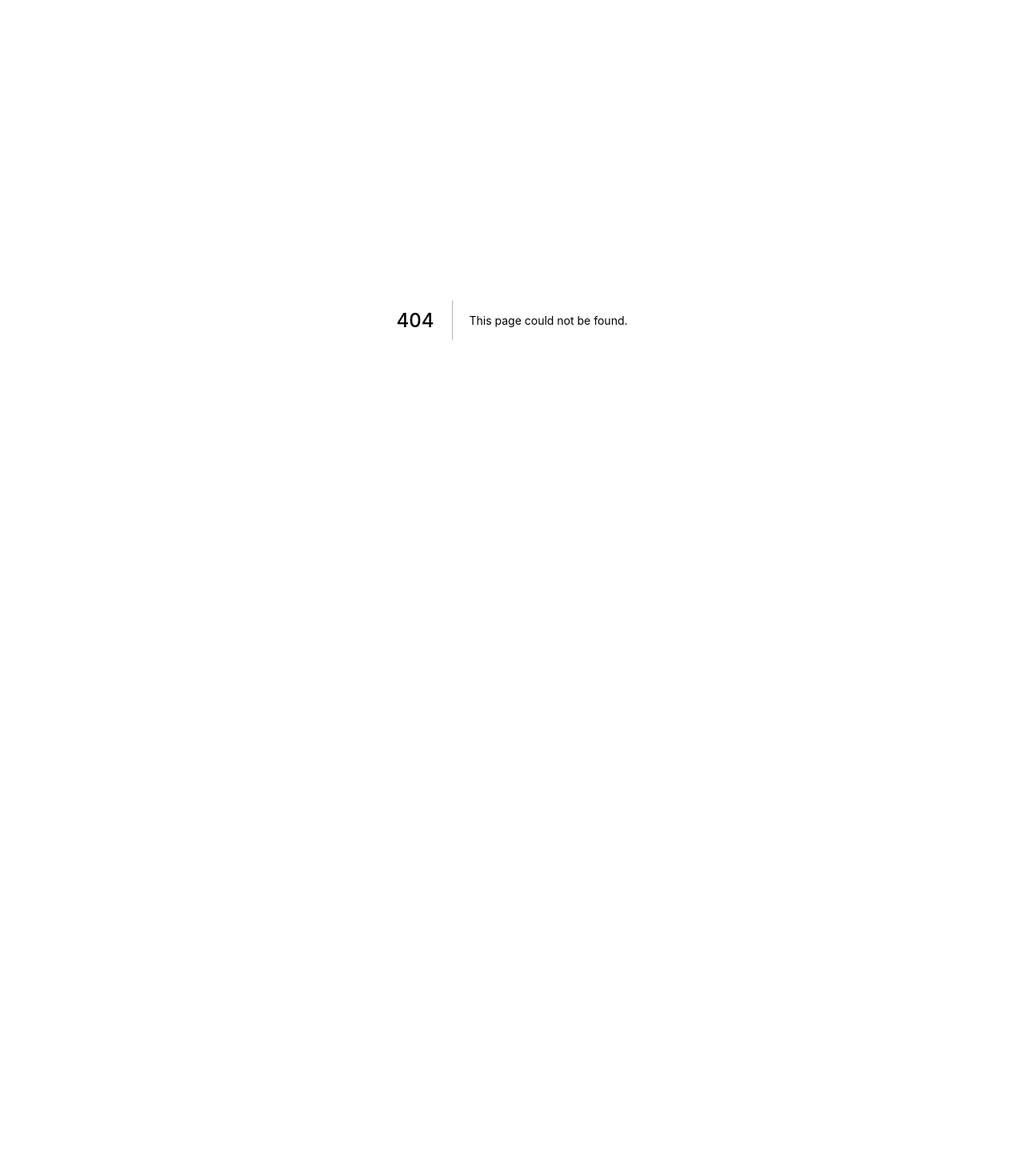
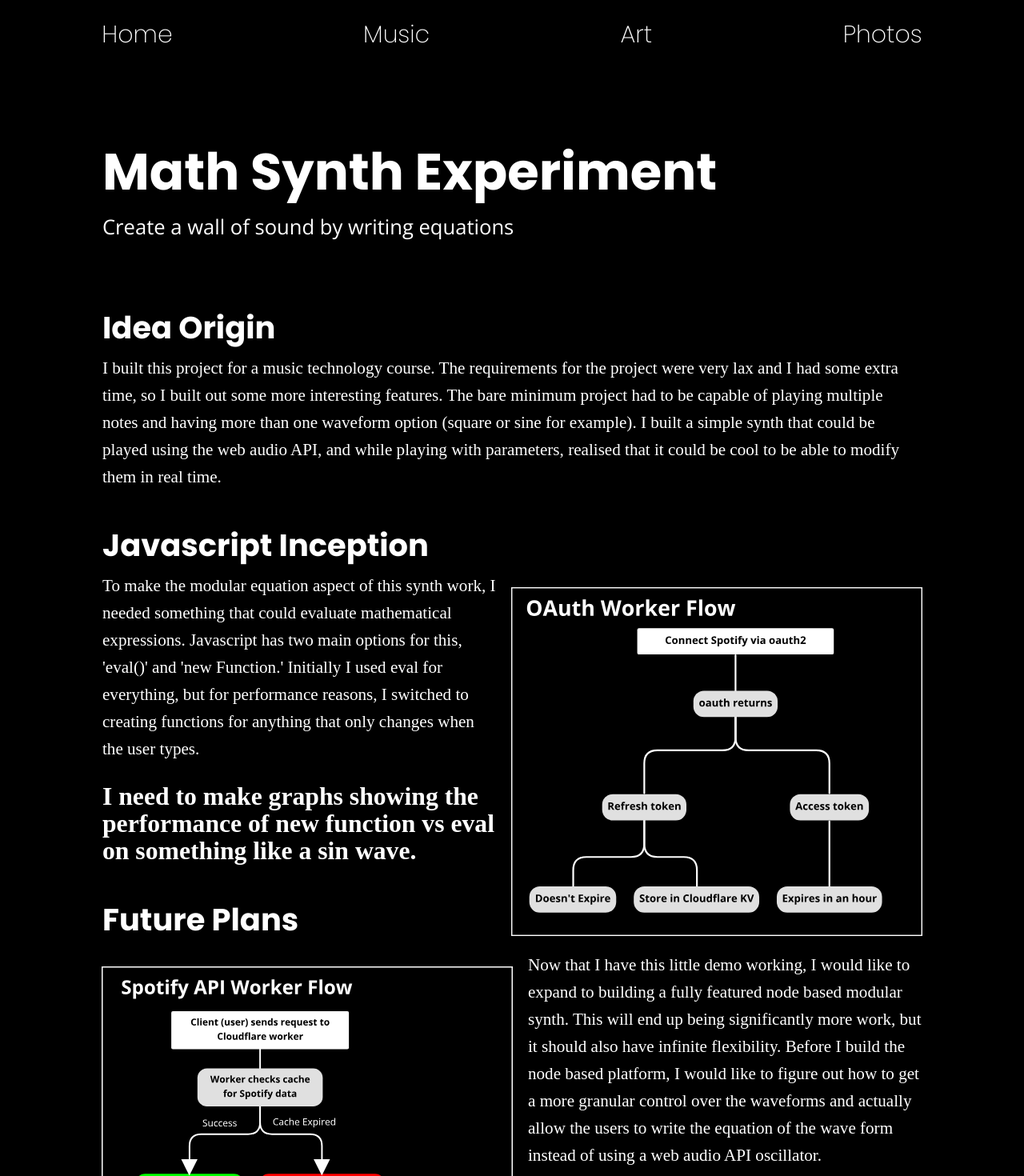
Before and after one commit to shanecranor/code-portfolio, a Next.js app: page /posts/synth in a window 1280 px wide. Before the commit this address had no page. Shown: the top 1470 px of the page at 80% size. Before the commit the page ends 800 px from the top, so only its background shows below. Built offline with nearby package versions, Linux system fonts and the light colour scheme; a web font is replaced by a local one.

Commit message:
more writing + categories work more properly now

```diff
--- a/components/LanguagesAndProjects/LanguagesAndProjects.js
+++ b/components/LanguagesAndProjects/LanguagesAndProjects.js
@@ -1,5 +1,5 @@
-import { categories, getLangsByCategory } from '../../constants/languages.tsx'
-import { getProjectsByLanguages, projects } from '../../constants/projects.tsx'
+import { categories, getLangsByCategory } from '../../constants/languages.ts'
+import { getProjectsByLanguage, getProjectsByTag, projects } from '../../constants/projects.ts'
 import React from "react"
 import Project from '../Project/Project.js'
 import Router, { useRouter } from "next/router";
@@ -13,7 +13,7 @@ export default function LanguagesAndProjects() {
 			{ shallow: true }
 		))
 	]
-	const selectedProjects = getProjectsByLanguages(getLangsByCategory(selected).map(l => l.language))
+	const selectedProjects = getProjectsByTag(selected)
 	return (
 		<section className='all-projects'>
 			<section className='language-section'>
--- a/components/ModalWindow/ModalWindow.js
+++ b/components/ModalWindow/ModalWindow.js
@@ -1,5 +1,5 @@
-import { categories, getLangsByCategory } from '../../constants/languages.tsx'
-import { getProjectsByLanguages } from '../../constants/projects.tsx'
+import { categories, getLangsByCategory } from '../../constants/languages.ts'
+import { getProjectsByLanguages } from '../../constants/projects.ts'
 import React, { useState } from "react"
 import { projects } from '../../constants/projects';
 export default function ModalWindow({ selectedProject, setProject, maxProject }) {
@@ -34,7 +34,11 @@ export default function ModalWindow({ selectedProject, setProject, maxProject })
 						<p>{description}</p>
 					</section>
 				</div>
-
+				{links &&
+				<section className='links'>
+					{links.map(l => (<a href={l.link}>{l.description}</a>))}
+				</section>
+				}
 			</div>
 			{
 
--- a/components/ModalWindow/ModalWindow.scss
+++ b/components/ModalWindow/ModalWindow.scss
@@ -109,6 +109,17 @@
                 white-space: pre-line;
             }
         }
+        >.links{
+            display: flex;
+            align-items: center;
+                justify-content: center;
+
+            >a{
+                color: white;
+                text-align: center;
+                flex-grow: 0.1;
+            }
+        }
     }
 
     overflow: auto;
--- a/constants/languages.tsx
+++ b/constants/languages.ts
@@ -24,7 +24,7 @@ export const languages = [
 		fluency: 70
 	},
 	{
-		language: 'React (JSX or Hyperscript)',
+		language: 'React',
 		img: 'languageIcons/React.svg',
 		categories: ['Web Stack'],
 		fluency: 70
--- a/constants/projects.tsx
+++ b/constants/projects.ts
@@ -1,4 +1,16 @@
-export const projects = [
+interface Project{
+	eventName: string,
+	year: number,
+	title: string,
+	tags: string[],
+	img?: string,
+	awards?: {award: string, organization: string}[]
+	languages: string[],
+	summary: string,
+	description: string,
+	links?: {link: string, description: string}[],
+}
+export const projects: Project[] = [
 	{
 		eventName: 'HASS327, Music Technology',
 		year: 2022,
@@ -7,7 +19,11 @@ export const projects = [
 		tags: ['Web Stack'],
 		languages: ['JavaScript', 'HTML', 'CSS'],
 		summary: 'Have you ever wanted to manipulate synthesized sound with math? Create the music of your dreams by controlling volume and pitch with functions that you can easily write yourself.',
-		description: ``,
+		description: `I created this synth for my Music Technology class. The requirements for the synth stated that it needed to play multiple notes and have multiple waveforms. I had always wanted to be able to modify synth properties with equations similar to how you can control any parameter with any output in a traditional rack mount modular synth so I figured out the web audio API and built it myself.
+
+		To implement equations, instead of writing my own function parser I take advantage of some of the quirks in vanilla javascript. When the user types a function into a text box my code calls the 'new Function' constructor in javascript to create a function that is called to determine the value for the parameter. A side effect of the user actually writing javascript functions is that they can use any global variable that is specified in the code. I use this to my advantage by making the current note that is being pressed a global variable 'note' to make an oscillator that is an octave higher you can simply change 'note' to 'note*2'.
+
+		Feel free to check it out or read more about the inner workings and perfomance by using the links below! `,
 		links: [
 			{
 				link: '...',
@@ -30,11 +46,11 @@ export const projects = [
 		links: [
 			{
 				link: '...',
-				description: 'Learn More'
+				description: 'See it in action'
 			},
 			{
 				link: 'https://shane.cranor.org/synth/',
-				description: 'Try it out!'
+				description: 'Learn More'
 			}]
 	},
 	{
@@ -54,8 +70,8 @@ export const projects = [
 		// img: '',
 		tags: ['Web Stack', 'Hardware'],
 		languages: ['JavaScript', 'HTML', 'CSS', 'Python'],
-		summary: '',
-		description: ``
+		summary: 'A doorbell camera clone created with a Rapberry Pi',
+		description: `The doorbell camera was built in a team of 4 and includes a temperature and humidity sensor as well as a camera making it function as a mini weather station and door bell.`
 	},
 	{
 		eventName: 'Datava',
@@ -65,7 +81,7 @@ export const projects = [
 		tags: ['Web Stack'],
 		languages: ['JavaScript'],
 		summary: 'Led a team that implemented end to end testing on Datava’s cloud based interface using Javascript, Cypress, and ExtJS.',
-		description: ``
+		description: `Over the summer of 2021 I led a team working to build Cypress tests for Datava's web based enteprise management system. Our project was less successful than expected because their interface did not have static classes or IDs. We eventually determined that we needed to add 'data-cy' tags to all the interface elements to make testing anything viable.`
 	},
 	{
 		eventName: 'HackUMBC',
@@ -97,6 +113,7 @@ export const projects = [
 		year: 2020,
 		title: 'Campus Themed Clue Game',
 		img: 'https://shane.cranor.org/code/imgs/ClueGame.png',
+		tags: ['Application'],
 		languages: ['Java'],
 		summary: 'Recreating the Clue board game in Java',
 		description: `An accurate reconstruction of the board game Clue with a new campus themed map, bad sound effects, fun music, and pictures. Play against smart AI computer players. The game was written in a team of two using OOP principles and test driven development in Java. The final product is over 4000 lines of code. `
@@ -125,6 +142,7 @@ export const projects = [
 				description: 'Presentation (Google Slides)'
 			}],
 		img: 'https://shane.cranor.org/code/imgs/scifi.jpg',
+		tags: ['Machine Learning'],
 		languages: ['Python'],
 		awards: [
 			{
@@ -137,12 +155,15 @@ export const projects = [
 			}
 		],
 		summary: 'Detecting cars and empty parking spaces using machine learning and a Raspberry Pi.',
-		description: `This project was born out of the struggle of finding a parking spot at the airport (pre pandemic). I wondered if there was a simple solution to driving by endless rows full of parked cars. My first thought was to have a fleet of drones that fly above the lot every half hour or so and direct users to empty spots with laser pointers, or through a cellphone app. After thinking about it for a while I decided to ditch the moving parts and just mount the camera to light posts that are often found in parking lots as an easy way to get high elevation without needing to deal with drones. A Raspberry Pi was used as the camera to collect images and I used Tensorflow to identify parked cars. Market research on existing solutions revealed that most solutions cost over $100 per parking space. My solution is over 100 times cheaper for 50 or more parking spaces and has minimal installation costs. I took my project to the Regional Pennsylvania Junior Academy of Science, got first award, and then went on to win first award at the state wide competition as well. I also presented at PRSEF, the Pittsburgh Regional Science & Engineering Fair, and won a sponsor award. I really enjoyed teaching myself how to set up tensorflow for use in a real world scenario as well as learning how to set up and use a Raspberry Pi.`
+		description: `This project was born out of the struggle of finding a parking spot at the airport (pre pandemic). I wondered if there was a simple solution to driving through endless rows full of parked cars. My first thought was to have a fleet of drones that fly above the lot every half hour or so and direct users to empty spots with laser pointers, or through a cellphone app. After thinking about it for a while I decided to ditch the moving parts and just mount the camera to light posts that are often found in parking lots as an easy way to get high elevation without needing to deal with drones.
+
+		A Raspberry Pi was used as the camera to collect images and I used Tensorflow to identify parked cars. Market research on existing solutions revealed that most solutions cost over $100 per parking space. My solution is over 100 times cheaper for 50 or more parking spaces with much lower installation costs. I took my project to the Regional Pennsylvania Junior Academy of Science, got first award, and then went on to win first award at the state wide competition as well. I also presented at PRSEF, the Pittsburgh Regional Science & Engineering Fair, and won a sponsor award. I really enjoyed teaching myself how to set up tensorflow for use in a real world scenario as well as learning how to set up and use a Raspberry Pi.`
 	},
 	{
 		eventName: 'CSCI101/CSCI261',
 		year: 2019,
 		title: '3D Space Game With Procedural Planets',
+		tags: ['Graphics'],
 		languages: ['Python'],
 		summary: 'Fly around a line based 3D environment with stars and procedurally generated planets!',
 		description: `Using the 3D engine I built in 2017, I created a space flight simulator demo in Python. For this project I also built a procedural planet generator that creates 3D planets with a specified level of detail. I use an algorithm that maps a 2D plane to points on a sphere and then use random noise to plot points on the planet's surface and to generate peaks and valleys. I also created a simple file type to store the 3D data for easy import and export.`
@@ -151,6 +172,7 @@ export const projects = [
 		eventName: 'CMU 15-112 Fundamentals of Programming & Computer Science',
 		year: 2017,
 		title: '3D Arcade Game',
+		tags: ['Graphics'],
 		languages: ['Python'],
 		awards: [
 			{
@@ -166,9 +188,11 @@ export const projects = [
 export function getProjectsByLanguage(language: string) {
 	return projects.filter(p => (p.languages.includes(language)))
 }
-
-export function getProjectsByLanguages(languages: string[]) {
+export function getProjectsByTag(category: string) {
+	return projects.filter(p => (p.tags.includes(category) || category == "All"))
+}
+export function getProjectsByLanguages(projects: Project[], languages: string[]) {
 	return projects.filter(
-		proj => proj.languages.some(l => languages.includes(l))
+		(proj: Project) => proj.languages.some(l => languages.includes(l))
 	)
 }
--- a/pages/index.js
+++ b/pages/index.js
@@ -8,15 +8,15 @@ import Section from '../components/Section/Section';
 import FeaturedProject from '../components/FeaturedProject/FeaturedProject';
 import Link from 'next/dist/client/link';
 import ModalWindow from '../components/ModalWindow/ModalWindow';
-import { projects, getProjectsByLanguages } from '../constants/projects'
-import { categories, getLangsByCategory } from '../constants/languages.tsx'
+import { projects, getProjectsByLanguages, getProjectsByTag } from '../constants/projects'
+import { categories, getLangsByCategory } from '../constants/languages.ts'
 import { useState } from 'react';
 import Router, { useRouter } from "next/router";
 export default function Home() {
     const { query } = useRouter();
     const project = query.project;
     const category = query.category || "All";
-    const selectedProjects = getProjectsByLanguages(getLangsByCategory(category).map(l => l.language))
+    const selectedProjects = getProjectsByTag(category)
     const projectProps = selectedProjects[project]
     return (<>
         <Head>
@@ -50,10 +50,12 @@ export default function Home() {
                             description="Overlay that displays cached Spotify data from a Cloudlare worker"
                         /></a>
                     </Link>
+                    <Link href="./posts/synth"><a style={{ all: "unset" }}>
                     <FeaturedProject
                         title="Math Synth Experiment"
                         description="Create a wall of sound by writing equations"
-                    />
+                    /></a>
+                     </Link>
                     <FeaturedProject
                         title="Bubblz.Space"
                         description="A peer to peer video communication web app with a twist"
--- /dev/null
+++ b/pages/posts/synth.js
@@ -0,0 +1,57 @@
+import Link from 'next/link';
+import Head from 'next/head'
+
+// import './app.scss'
+// import './components/style_modules/scrollbar.scss'
+import Navbar from '../../components/Navbar/Navbar';
+import Section from '../../components/Section/Section';
+// import './components/Navbar.scss'
+import BigTitle from '../../components/BigTitle/BigTitle';
+export default function Synth(){
+    return (
+    <>
+        <Head>
+            <title>Math Synth Experiment</title>
+            <link rel="icon" href="/favicon.ico" />
+        </Head>
+        <header>
+            <Navbar/>
+        </header>
+        <main className='post'>
+            <header><h1>Math Synth Experiment</h1>
+            <h2>Create a wall of sound by writing equations</h2></header>
+            <section className='text-section'>
+                <header><h2>Idea Origin</h2></header>
+                <p> I built this project for a music technology course. The requirements for the project were very lax and I had some extra time, so I built out some more interesting features. The bare minimum project had to be capable of playing multiple notes and having more than one waveform option (square or sine for example).  I built a simple synth that could be played using the web audio API, and while playing with parameters, realised that it could be cool to be able to modify them in real time.
+                {/* <br/><br/>The final product can
+                <ul>
+                    <li>Update in real time with a progress bar and time indicator</li>
+                    <li>Keep the streamer's Spotify account details private</li>
+                    <li>Be minimized while still displaying useful information (minimizes with a cool animation)</li>
+                    <li>Show album art, song name, and list of artists as well as links to the Spotify pages for the song & artists</li>
+                </ul> */}
+                </p>
+            </section>
+            <section className='text-section'>
+                <header><h2>Javascript Inception</h2></header>
+                <p>
+                    <img src="/assets/setupcloudflare.svg"
+                    className='float-right padding-top'/>
+                To make the modular equation aspect of this synth work, I needed something that could evaluate mathematical expressions. Javascript has two main options for this, 'eval()' and 'new Function.' Initially I used eval for everything, but for performance reasons, I switched to creating functions for anything that only changes when the user types.
+				<h2>
+				 I need to make graphs showing the performance of new function vs eval on something like a sin wave.</h2>
+                </p>
+            </section>
+            <section className='text-section'>
+                <header><h2>Future Plans</h2></header>
+                <p><img src="/assets/clientcloudflare.svg"
+                    className='float-left padding-top'/>
+					Now that I have this little demo working, I would like to expand to building a fully featured node based modular synth. This will end up being significantly more work, but it should also have infinite flexibility. Before I build the node based platform, I would like to figure out how to get a more granular control over the waveforms and actually allow the users to write the equation of the wave form instead of using a web audio API oscillator.
+
+                </p>
+
+            </section>
+        </main>
+    </>
+    )
+}
```
Also changed, not shown: 1 other file (tests, documents, lock files or other folders).
